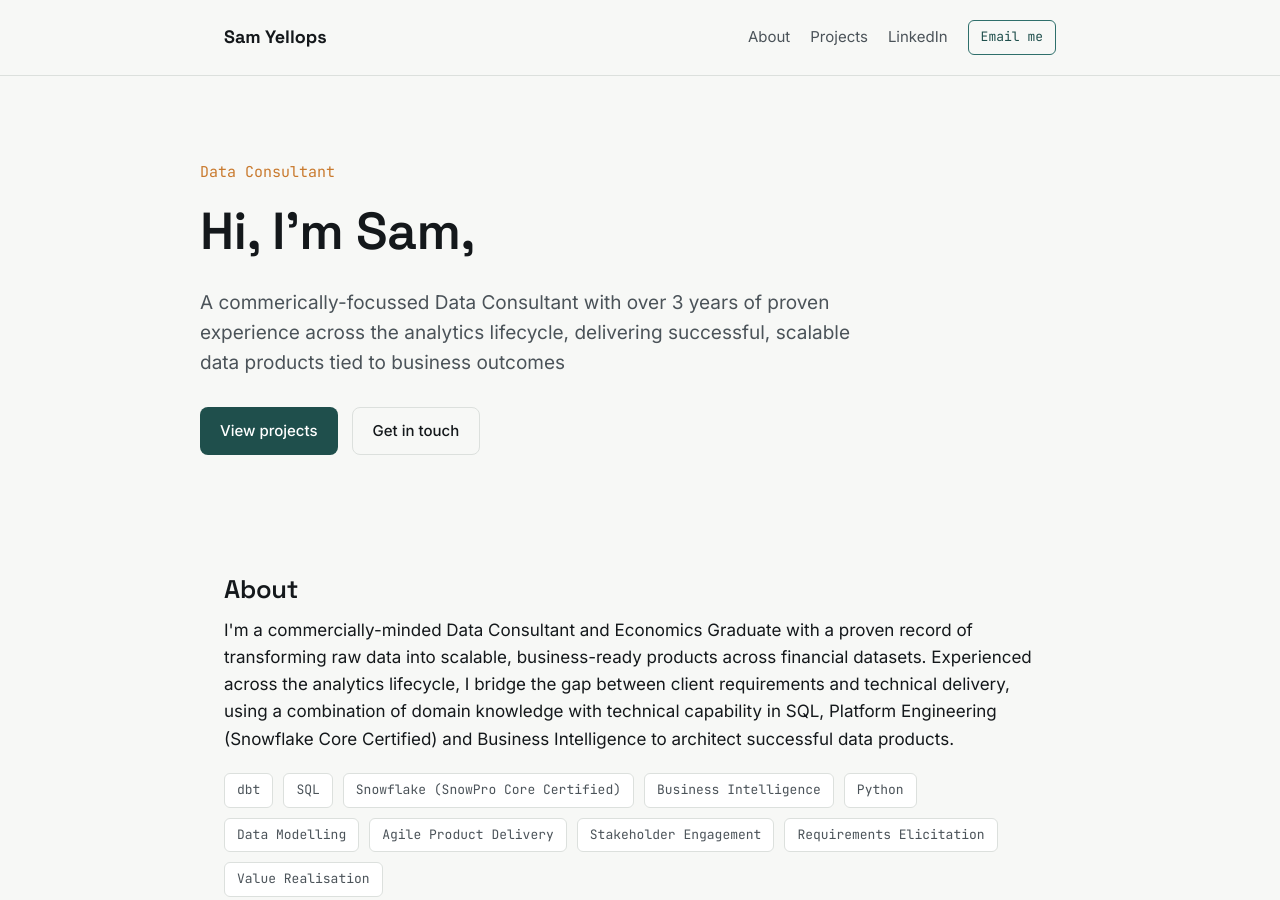
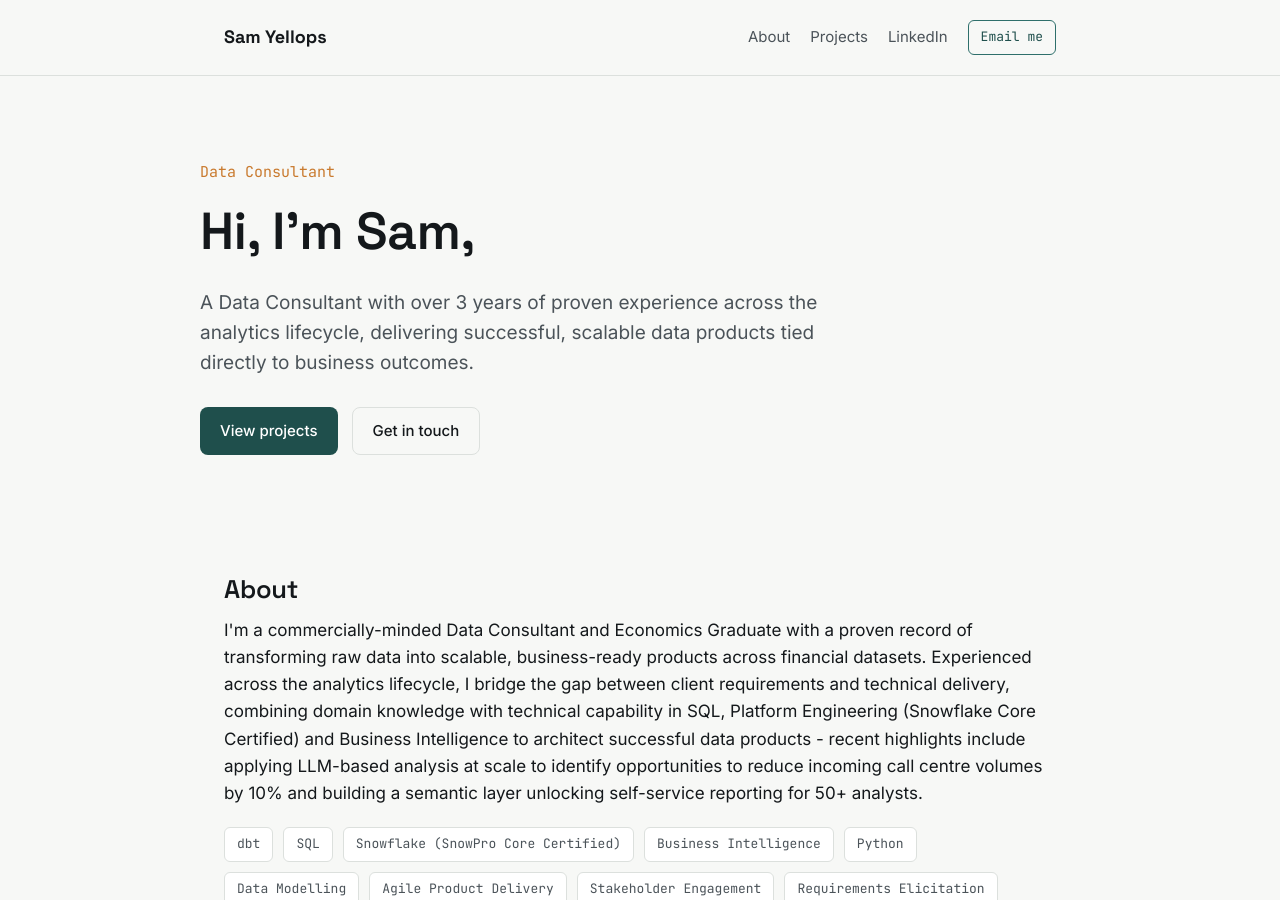
Before and after one commit to SYellops01/SYellops01.github.io, a Jekyll site: the page built from index.html, in a window 1280 px wide and 900 px high. Built offline with Jekyll 4.4.1, drawn with Linux system fonts in a browser that asks for light colours.

Commit message:
Revise description and bio in _config.yml
Updated the description and bio for clarity and detail.

```diff
--- a/_config.yml
+++ b/_config.yml
@@ -1,6 +1,6 @@
 title: "Sam Yellops"
 tagline: "Data Consultant"
-description: "A commerically-focussed Data Consultant with over 3 years of proven experience across the analytics lifecycle, delivering successful, scalable data products tied to business outcomes"
+description: "A Data Consultant with over 3 years of proven experience across the analytics lifecycle, delivering successful, scalable data products tied directly to business outcomes."
 
 email: "sam.yellops@gmail.com"
 linkedin: "https://www.linkedin.com/in/sam-yellops01"
@@ -11,8 +11,9 @@ bio: >
   I'm a commercially-minded Data Consultant and Economics Graduate with a proven record of transforming raw data into scalable,
   business-ready products across financial datasets.
   Experienced across the analytics lifecycle, I bridge the gap between client requirements and technical delivery,
-  using a combination of domain knowledge with technical capability in SQL, Platform Engineering (Snowflake Core Certified)
-  and Business Intelligence to architect successful data products.
+  combining domain knowledge with technical capability in SQL, Platform Engineering (Snowflake Core Certified)
+  and Business Intelligence to architect successful data products - recent highlights include applying LLM-based analysis at scale to identify opportunities to reduce incoming call centre volumes by 10%
+  and building a semantic layer unlocking self-service reporting for 50+ analysts.
 
 skills:
   - dbt
```
